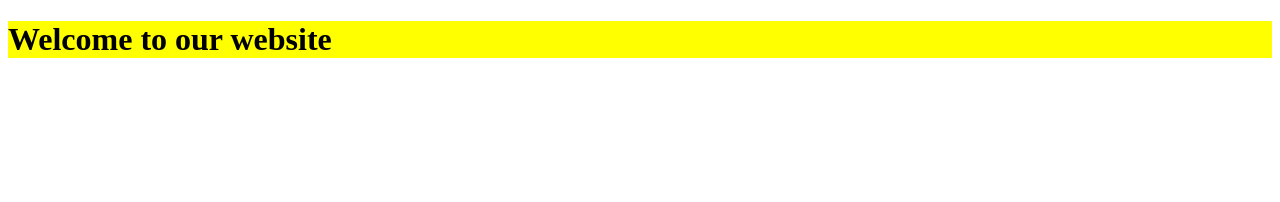
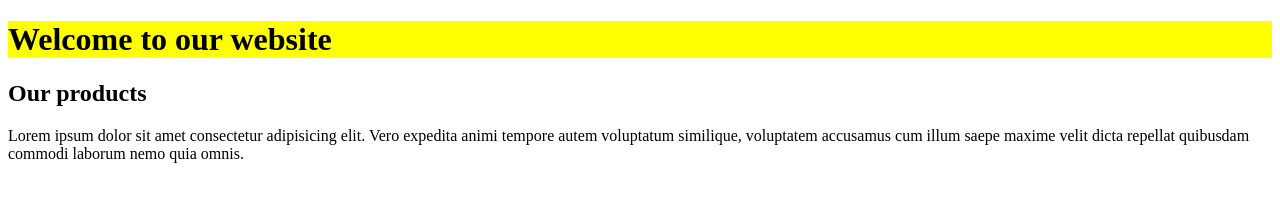
Before and after one commit to bintuaziz/onlinestore, a plain HTML site: page index.html in a window 1280 px wide. Drawn offline with Linux system fonts and the light colour scheme.

Commit message:
I added new main tag to index.html

```diff
--- a/index.html
+++ b/index.html
@@ -10,5 +10,12 @@
 <header>
     <h1>Welcome to our website</h1>
 </header>
+
+<main>
+    <div class="container">
+        <h2>Our products</h2>
+        <p>Lorem ipsum dolor sit amet consectetur adipisicing elit. Vero expedita animi tempore autem voluptatum similique, voluptatem accusamus cum illum saepe maxime velit dicta repellat quibusdam commodi laborum nemo quia omnis.</p>
+    </div>
+</main>
 </body>
 </html>
```
